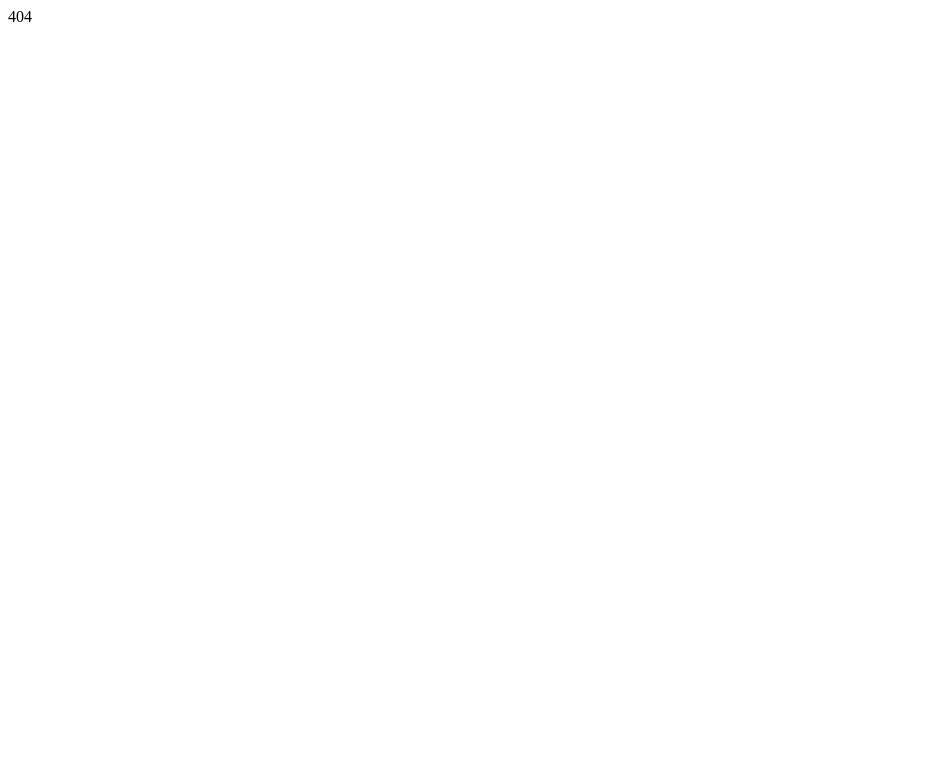
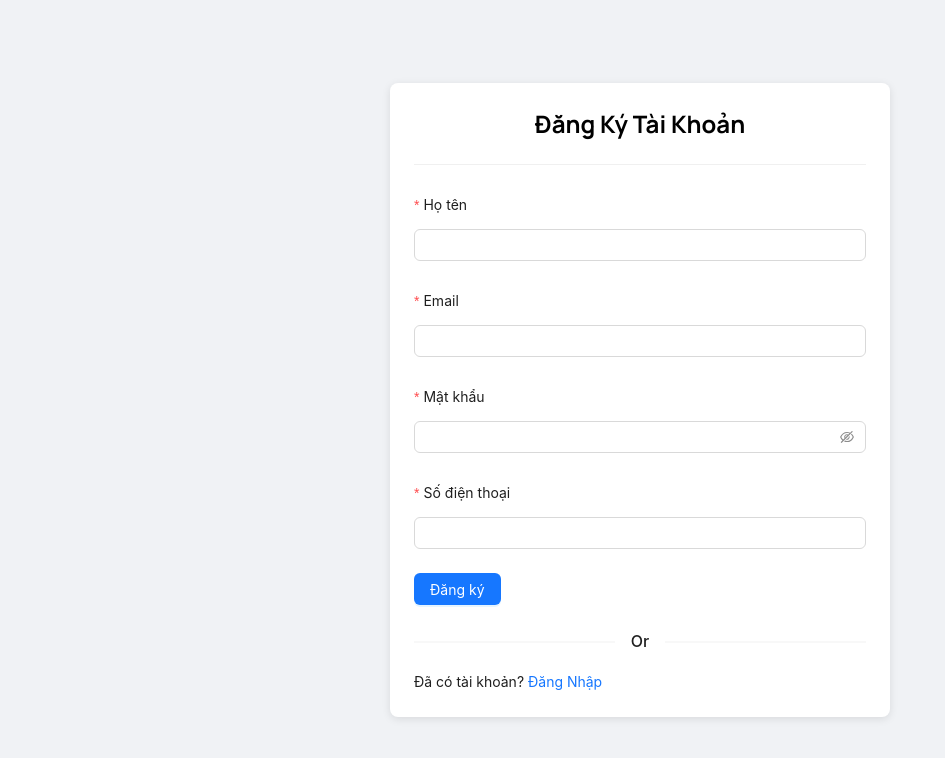
Before and after one commit to kietgudy/ecommerce-book, a React (Vite) app: page /register in a window 1280 px wide. Before the commit this address had no page. Shown: the top 758 px of the page, without its empty margins (0-945 px from the left). Built offline with nearby package versions, Linux system fonts and the light colour scheme.

Commit message:
create form register

```diff
--- a/index.html
+++ b/index.html
@@ -4,6 +4,9 @@
 <head>
   <meta charset="UTF-8" />
   <link rel="icon" type="image/svg+xml" href="/vite.svg" />
+  <link rel="preconnect" href="https://fonts.googleapis.com">
+<link rel="preconnect" href="https://fonts.gstatic.com" crossorigin>
+<link href="https://fonts.googleapis.com/css2?family=Manrope:wght@200..800&display=swap" rel="stylesheet">
   <meta name="viewport" content="width=device-width, initial-scale=1.0" />
   <title>React Test Fresher Hỏi Dân IT</title>
 </head>
--- a/package.json
+++ b/package.json
@@ -10,11 +10,14 @@
     "preview": "vite preview"
   },
   "dependencies": {
+    "@ant-design/icons": "^5.3.7",
     "@reduxjs/toolkit": "1.9.3",
+    "antd": "^5.18.3",
     "react": "18.2.0",
     "react-dom": "18.2.0",
     "react-redux": "8.0.5",
-    "react-router-dom": "^6.24.0"
+    "react-router-dom": "^6.24.0",
+    "sass": "^1.77.6"
   },
   "devDependencies": {
     "@types/react": "18.0.28",
--- /dev/null
+++ b/src/App.css
@@ -0,0 +1,10 @@
+
+* {
+   margin: 0;
+   padding: 0;
+   box-sizing: border-box;
+ }
+
+ body {
+    font-family: "Manrope", sans-serif;
+ }
--- a/src/App.jsx
+++ b/src/App.jsx
@@ -1,10 +1,12 @@
 import React from "react";
 import LoginPage from "./pages/login";
+import './App.css';
 import { createBrowserRouter, Outlet, RouterProvider } from "react-router-dom";
 import ContactPage from "./pages/contact";
 import Header from "./components/Header";
 import Footer from "./components/Footer";
 import Home from "./components/Home";
+import RegisterPage from "./pages/register";
 
 const Layout = () => {
   return <div className="layout">
@@ -32,6 +34,10 @@ export default function App() {
       path: "/login",
       element: <LoginPage />,
     },
+    {
+      path: "/register",
+      element: <RegisterPage />,
+    },
   ]);
   return (
     <>
--- /dev/null
+++ b/src/pages/register/index.jsx
@@ -0,0 +1,83 @@
+import React from 'react';
+import './register.scss';
+import { Button, Divider, Form, Input } from 'antd';
+import { Link } from 'react-router-dom';
+
+const RegisterPage = () => {
+  const onFinish = (values) => {
+    console.log('Success:', values);
+  };
+
+  const onFinishFailed = (errorInfo) => {
+    console.log('Failed:', errorInfo);
+  };
+
+  return (
+    <div className="register-page">
+      <section className="wrapper">
+        <div className="heading">
+          <h2 className="text text-large">Đăng Ký Tài Khoản</h2>
+          <Divider />
+        </div>
+        <Form
+          name="basic"
+          labelCol={{ span: 24 }}
+          wrapperCol={{ span: 24 }}
+          style={{ maxWidth: 600 }}
+          initialValues={{ remember: true }}
+          onFinish={onFinish}
+          onFinishFailed={onFinishFailed}
+          autoComplete="off"
+        >
+          <Form.Item
+            label="Họ tên"
+            name="fullName"
+            rules={[{ required: true, message: 'Họ tên không được để trống!' }]}
+          >
+            <Input />
+          </Form.Item>
+
+          <Form.Item
+            label="Email"
+            name="email"
+            rules={[{ required: true, message: 'Email không được để trống!' }]}
+          >
+            <Input/>
+          </Form.Item>
+
+          <Form.Item
+            label="Mật khẩu"
+            name="password"
+            rules={[{ required: true, message: 'Mật khẩu không được để trống!' }]}
+          >
+            <Input.Password />
+          </Form.Item>
+
+          <Form.Item
+            label="Số điện thoại"
+            name="phone"
+            rules={[{ required: true, message: 'Số điện thoại không được để trống!' }]}
+          >
+            <Input />
+          </Form.Item>
+
+          <Form.Item>
+            <Button type="primary" htmlType="submit">
+              Đăng ký
+            </Button>
+          </Form.Item>
+
+          <Divider>Or</Divider>
+          <p className="text text-normal">
+            Đã có tài khoản?
+            <span>
+              <Link to='/login'> Đăng Nhập </Link>
+            </span>
+          </p>
+        </Form>
+      </section>
+    </div>
+  );
+};
+
+export default RegisterPage;
--- /dev/null
+++ b/src/pages/register/register.scss
@@ -0,0 +1,21 @@
+.register-page {
+    display: flex;
+    justify-content: center;
+    align-items: center;
+    height: 100vh;
+    background-color: #f0f2f5;
+
+    .wrapper {
+      background: #fff;
+      padding: 24px;
+      border-radius: 8px;
+      box-shadow: 0 2px 8px rgba(0, 0, 0, 0.1);
+      max-width: 500px;
+      width: 100%;
+    }
+
+    .heading {
+      text-align: center;
+      margin-bottom: 24px;
+    }
+  }
```
